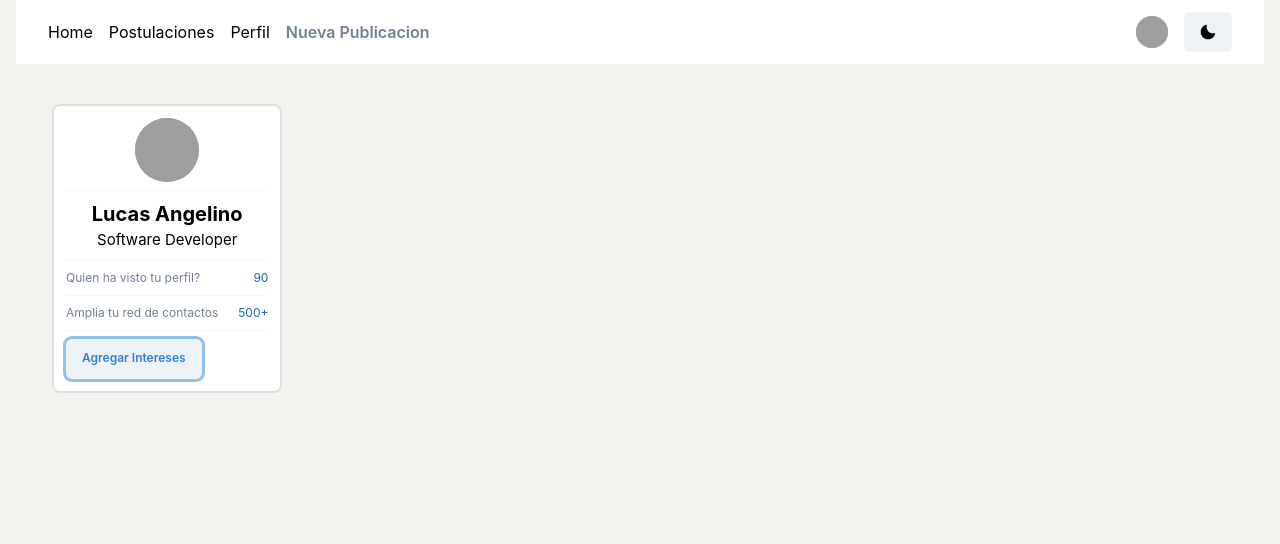
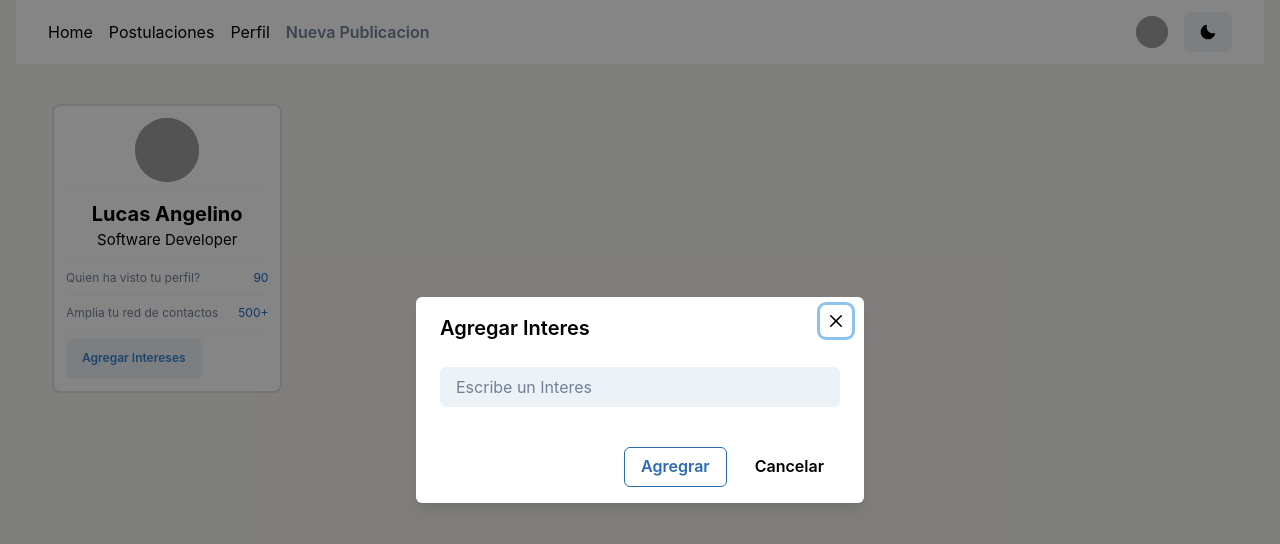
Before and after one commit to lucasangelino/jobbank, a React (Create React App) app: page / in a window 1280 px wide. Both pictures are taken after a click on the button "Agregar Intereses". Shown: the top 544 px of the page. Built offline with nearby package versions, Linux system fonts and the light colour scheme; grey boxes are pictures that could not be loaded.

Commit message:
JBB add interes

```diff
--- a/src/components/userInfo/index.js
+++ b/src/components/userInfo/index.js
@@ -1,12 +1,58 @@
-import { Box, Flex, Avatar, Text, HStack, Button } from "@chakra-ui/react";
+import * as React from "react";
+
+import {
+  Box,
+  Flex,
+  Avatar,
+  Text,
+  HStack,
+  Button,
+  Modal,
+  useDisclosure,
+  ModalOverlay,
+  ModalContent,
+  ModalHeader,
+  ModalCloseButton,
+  ModalBody,
+  Input,
+  ModalFooter,
+} from "@chakra-ui/react";
 import { VStack, Divider } from "@chakra-ui/layout";
 
 export default function UserInfo() {
-  const addInteres = () => {
-    console.log("addInteres");
+  const [intereses, setIntereses] = React.useState({
+    interes1: "",
+  });
+  const { isOpen, onOpen, onClose } = useDisclosure();
+
+  const addInteres = async () => {
+    const token = localStorage.getItem("token");
+    const response = await fetch(
+      "http://localhost:8080/postulante/interes/add",
+      {
+        method: "POST",
+        headers: {
+          Authorization: "Bearer " + token,
+          "Content-Type": "application/json",
+        },
+        body: JSON.stringify(intereses),
+      }
+    );
+    const parsedResponse = await response.json();
+    console.log(parsedResponse);
+  };
+
+  const handleChange = (e) => {
+    setIntereses({ ...intereses, [e.target.name]: e.target.value });
+  };
+
+  const handleAgregar = () => {
+    addInteres();
+    onClose();
   };
 
   return (
+    <>
       <Box
         w={"full"}
         rounded={"lg"}
@@ -52,7 +98,7 @@ export default function UserInfo() {
           </HStack>
 
           <HStack justifyContent="space-between" w="full">
-          <Button onClick={addInteres}>
+            <Button onClick={onOpen}>
               <Text fontSize={"xs"} color="blue.500">
                 Agregar Intereses
               </Text>
@@ -60,5 +106,43 @@ export default function UserInfo() {
           </HStack>
         </VStack>
       </Box>
+      <Modal
+        isCentered
+        onClose={onClose}
+        isOpen={isOpen}
+        motionPreset="slideInBottom"
+      >
+        <ModalOverlay />
+        <ModalContent>
+          <ModalHeader>Agregar Interes</ModalHeader>
+          <ModalCloseButton />
+          <ModalBody>
+            <Input
+              name="interes1"
+              mb={4}
+              placeholder="Escribe un Interes"
+              bg={"gray.100"}
+              border={0}
+              color={"gray.500"}
+              _placeholder={{
+                color: "gray.500",
+              }}
+              onChange={handleChange}
+            />
+          </ModalBody>
+          <ModalFooter>
+            <Button
+              colorScheme="blue"
+              variant="outline"
+              mr={3}
+              onClick={handleAgregar}
+            >
+              Agregrar
+            </Button>
+            <Button variant="ghost">Cancelar</Button>
+          </ModalFooter>
+        </ModalContent>
+      </Modal>
+    </>
   );
 }
```
Lines whose indentation alone changed are shown as unchanged.
